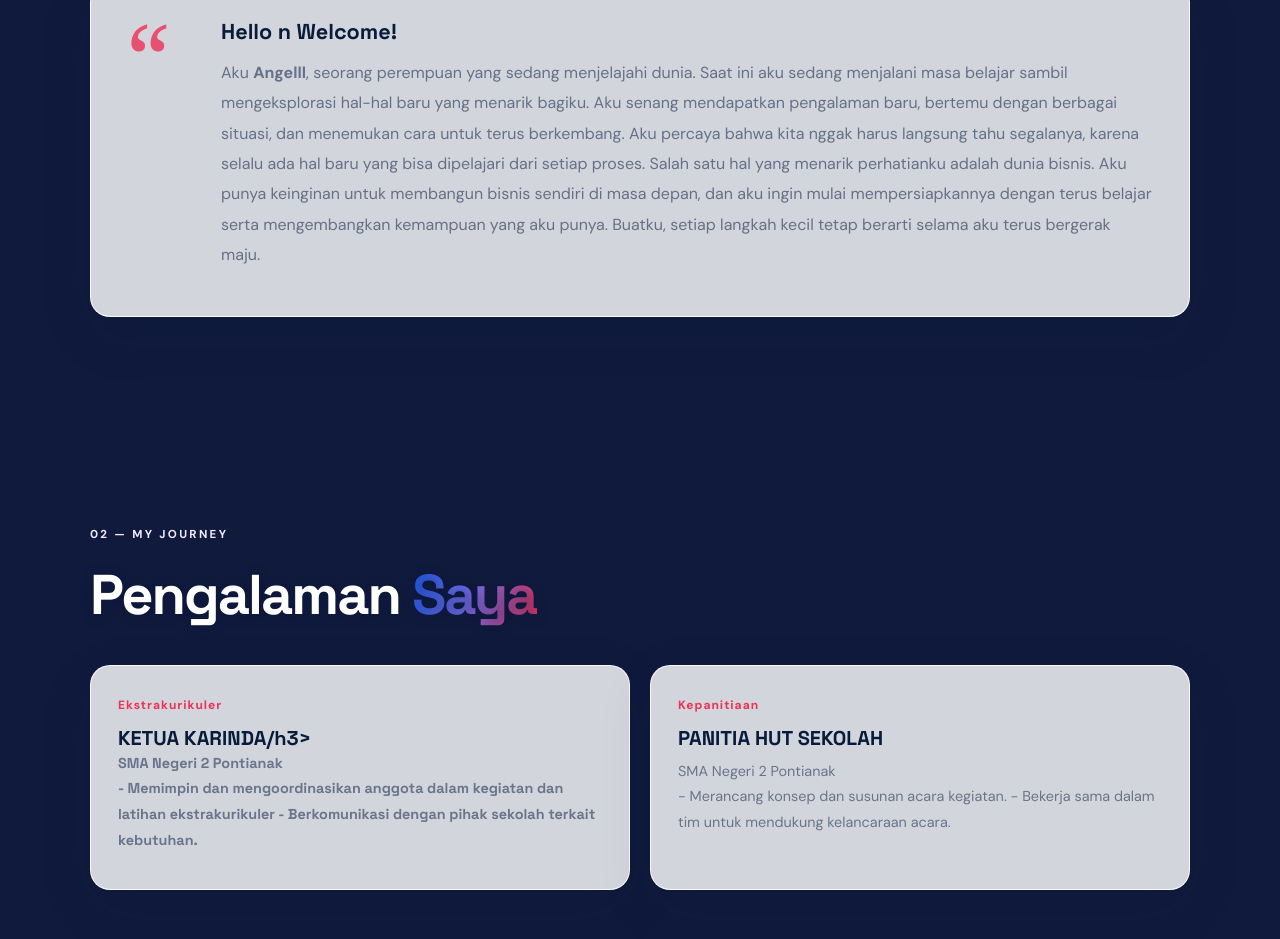
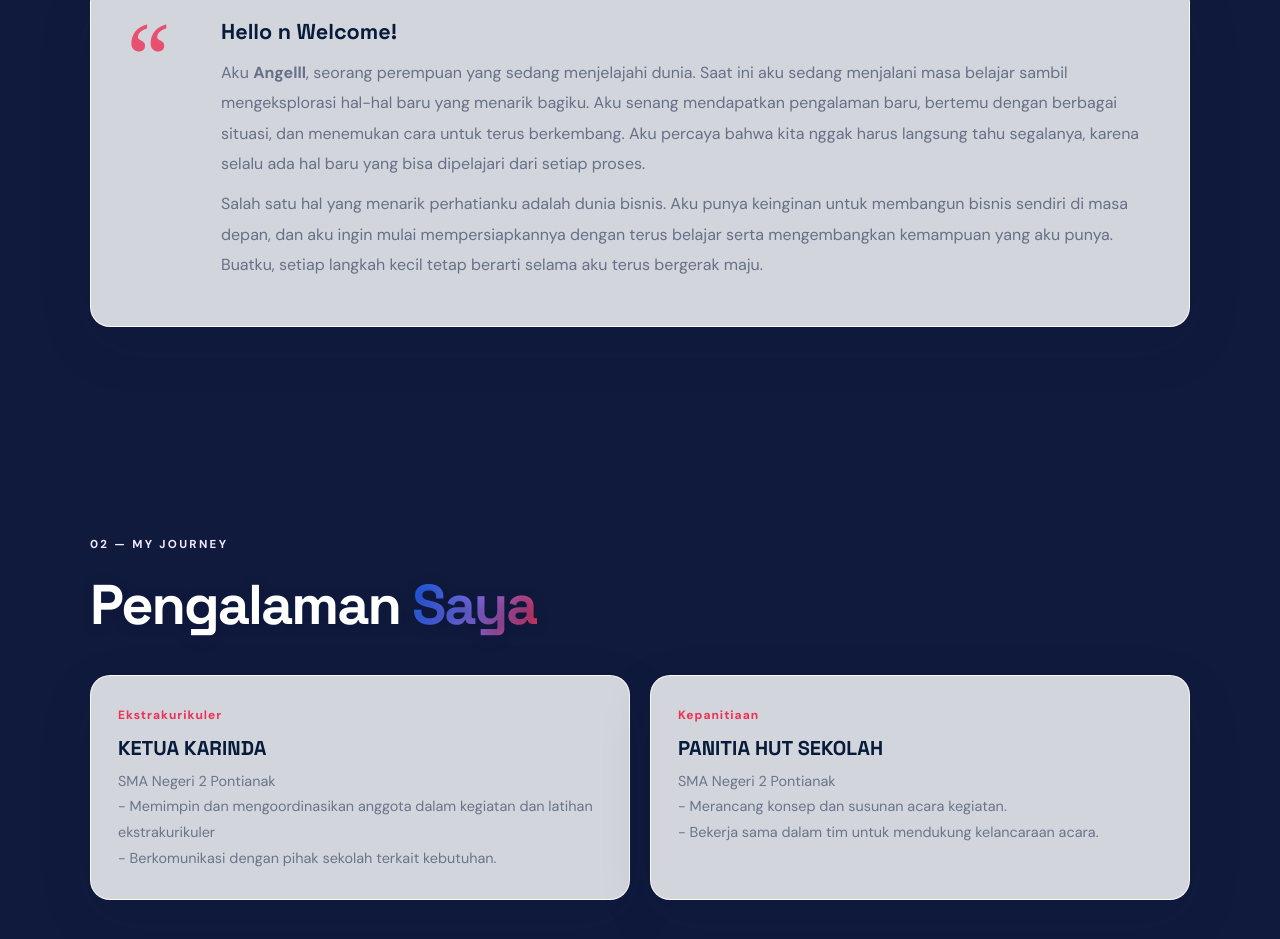
Before and after one commit to AngelicaChristine/its-me, a plain HTML site: page index.html in a window 1280 px wide. Shown: the part 1911-2850 px from the top of the page. Drawn offline with Linux system fonts and the light colour scheme.

Commit message:
Update index.html

```diff
--- a/index.html
+++ b/index.html
@@ -96,8 +96,8 @@
         <div class="about-mark">“</div>
         <div>
           <h3>Hello n Welcome!</h3>
-          <p>Aku <strong>Angelll</strong>, seorang perempuan yang sedang menjelajahi dunia. Saat ini aku sedang menjalani masa belajar sambil mengeksplorasi hal-hal baru yang menarik bagiku. Aku senang mendapatkan pengalaman baru, bertemu dengan berbagai situasi, dan menemukan cara untuk terus berkembang. Aku percaya bahwa kita nggak harus langsung tahu segalanya, karena selalu ada hal baru yang bisa dipelajari dari setiap proses.
-            Salah satu hal yang menarik perhatianku adalah dunia bisnis. Aku punya keinginan untuk membangun bisnis sendiri di masa depan, dan aku ingin mulai mempersiapkannya dengan terus belajar serta mengembangkan kemampuan yang aku punya. Buatku, setiap langkah kecil tetap berarti selama aku terus bergerak maju. </p>
+          <p>Aku <strong>Angelll</strong>, seorang perempuan yang sedang menjelajahi dunia. Saat ini aku sedang menjalani masa belajar sambil mengeksplorasi hal-hal baru yang menarik bagiku. Aku senang mendapatkan pengalaman baru, bertemu dengan berbagai situasi, dan menemukan cara untuk terus berkembang. Aku percaya bahwa kita nggak harus langsung tahu segalanya, karena selalu ada hal baru yang bisa dipelajari dari setiap proses. </p>
+          <p>Salah satu hal yang menarik perhatianku adalah dunia bisnis. Aku punya keinginan untuk membangun bisnis sendiri di masa depan, dan aku ingin mulai mempersiapkannya dengan terus belajar serta mengembangkan kemampuan yang aku punya. Buatku, setiap langkah kecil tetap berarti selama aku terus bergerak maju. </p>
         </div>
       </div>
     </section>
@@ -110,17 +110,17 @@
       <div class="timeline">
         <article class="timeline-item glass reveal">
           <span class="timeline-date">Ekstrakurikuler</span>
-          <h3>KETUA KARINDA/h3>
+          <h3>KETUA KARINDA</h3>
           <p class="muted">SMA Negeri 2 Pontianak</p>
-          <p>- Memimpin dan mengoordinasikan anggota dalam kegiatan dan latihan ekstrakurikuler
-          - Berkomunikasi dengan pihak sekolah terkait kebutuhan.</p>
+          <p>- Memimpin dan mengoordinasikan anggota dalam kegiatan dan latihan ekstrakurikuler</p>
+          <p>- Berkomunikasi dengan pihak sekolah terkait kebutuhan.</p>
         </article>
         <article class="timeline-item glass reveal">
           <span class="timeline-date">Kepanitiaan</span>
           <h3>PANITIA HUT SEKOLAH</h3>
           <p class="muted">SMA Negeri 2 Pontianak</p>
-          <p>- Merancang  konsep dan susunan acara kegiatan.
-            - Bekerja sama dalam tim untuk mendukung kelancaraan acara.</p>
+          <p>- Merancang  konsep dan susunan acara kegiatan.</p>
+          <p>- Bekerja sama dalam tim untuk mendukung kelancaraan acara.</p>
         </article>
       </div>
     </section>
```
